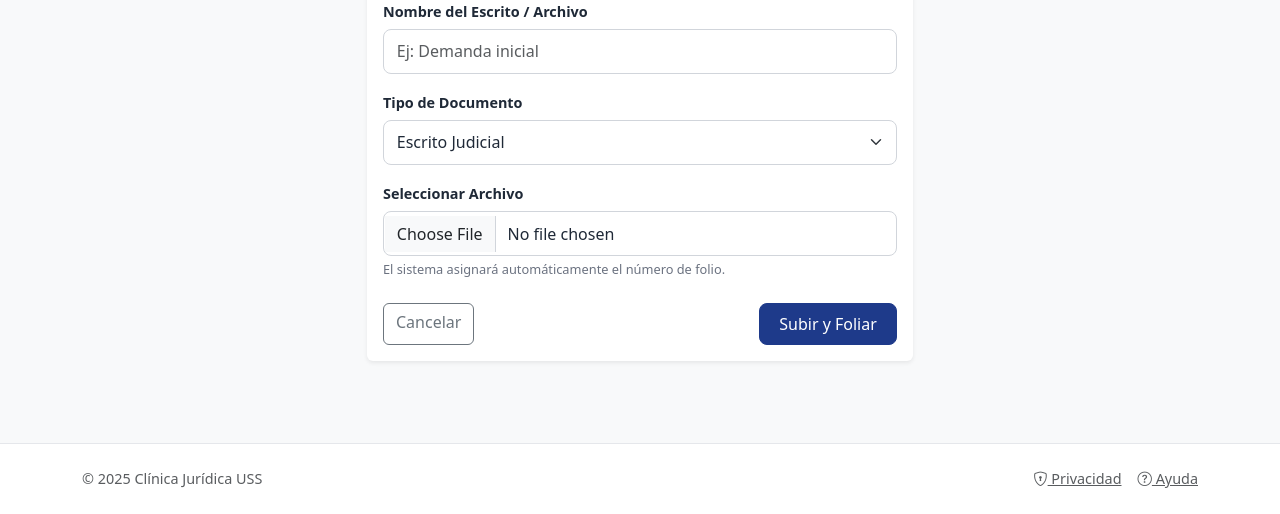
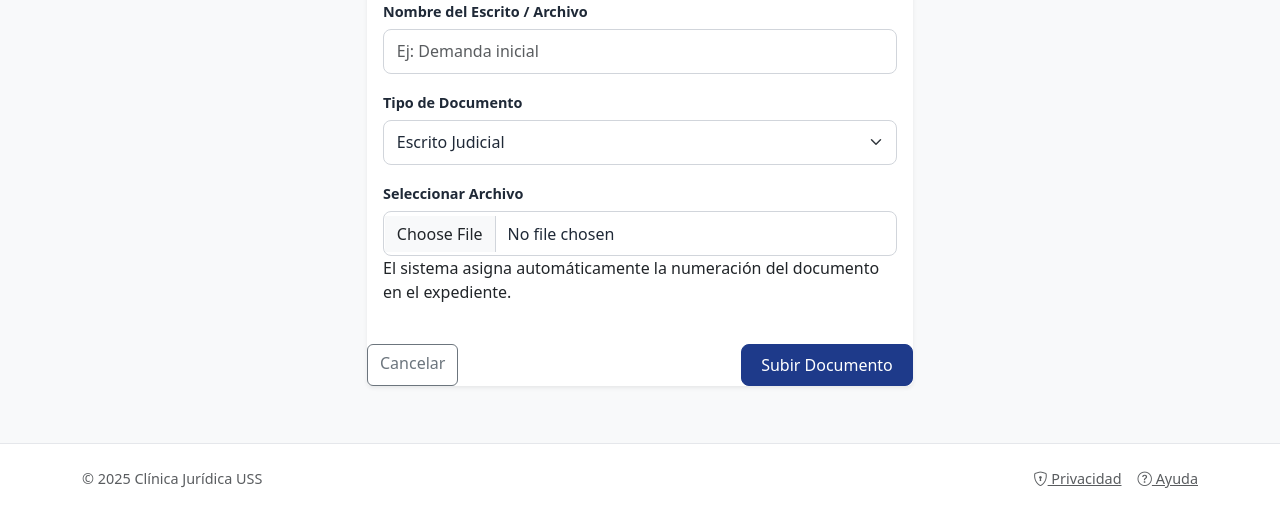
Before and after one commit to CarlosCR144/clinicaJuridicaUSS, a Django app: template templates/documentos/subir_documento.html in a window 1280 px wide. Shown: the part 286-800 px from the top of the page. Run offline with Django 5.2, Linux system fonts and the light colour scheme; the template is opened without the code that fills it: values that come from a table or form of the project are taken from there, others are empty.

```diff
--- a/casos/views.py
+++ b/casos/views.py
@@ -110,7 +110,7 @@ class CausaDetailView(LoginRequiredMixin, DetailView):
     def get_context_data(self, **kwargs):
         context = super().get_context_data(**kwargs)
 
-        context['documentos'] = self.object.documentos.all().order_by('folio')
+        context['documentos'] = self.object.documentos.all().order_by('orden_expediente')
         context['citas'] = self.object.citas.all().order_by('fecha_hora')
 
         # VALIDACIÓN DE INTEGRIDAD INTELIGENTE
@@ -125,7 +125,7 @@ class CausaDetailView(LoginRequiredMixin, DetailView):
                 # 1. Siempre mostramos la alerta visual en pantalla
                 alertas_integridad.append({
                     'tipo': 'modificado',
-                    'mensaje': f"El documento '{doc.nombre}' (Folio {doc.folio}) ha sido modificado externamente.",
+                    'mensaje': f"El documento '{doc.nombre}' (Documento N° {doc.orden_expediente}) ha sido modificado externamente.",
                     'documento': doc
                 })
 
--- a/documentos/models.py
+++ b/documentos/models.py
@@ -21,6 +21,7 @@ class Documento(models.Model):
     )
 
     causa = models.ForeignKey(Causa, on_delete=models.CASCADE, related_name='documentos')
+    orden_expediente = models.PositiveIntegerField(editable=False) # Para orden en el expediente
     subido_por = models.ForeignKey(settings.AUTH_USER_MODEL, on_delete=models.SET_NULL, null=True)
 
     archivo = models.FileField(upload_to='documentos/%Y/%m/')
@@ -37,24 +38,25 @@ class Documento(models.Model):
         related_name='docs_aprobados'
     )
 
-    folio = models.PositiveIntegerField(editable=False)
     version = models.PositiveIntegerField(default=1, editable=False)
     fecha_subida = models.DateTimeField(auto_now_add=True)
     hash_archivo = models.CharField(max_length=64, blank=True, null=True)
     hash_fallido = models.CharField(max_length=64, blank=True, null=True, editable=False)
 
-    class Meta:
-        ordering = ['causa', 'folio']
-        unique_together = ('causa', 'folio')
 
     def __str__(self):
-        return f"Folio {self.folio} - {self.nombre} ({self.get_estado_display()})"
+        return f"Documento N° {self.causa_id} | Doc {self.orden_expediente} - {self.nombre}"
 
+
+    class Meta:
+        ordering = ['causa', 'orden_expediente']
+        unique_together = ('causa', 'orden_expediente')
     def save(self, *args, **kwargs):
-        # 1. Foliación Automática
-        if not self.folio:
-            ultimo_doc = Documento.objects.filter(causa=self.causa).order_by('-folio').first()
-            self.folio = (ultimo_doc.folio + 1) if ultimo_doc else 1
+
+        # 1 Numeracion automatica del documento dentro del caso
+        if not self.orden_expediente:
+            ultimo = Documento.objects.filter(causa=self.causa).order_by('-orden_expediente').first()
+            self.orden_expediente = ultimo.orden_expediente + 1 if ultimo else 1
 
         # 2. Hash SHA-256
         if self.archivo and not self.hash_archivo:
--- a/documentos/views.py
+++ b/documentos/views.py
@@ -35,7 +35,7 @@ class SubirDocumentoView(RolRequiredMixin, LoginRequiredMixin, CreateView):
             causa=self.causa,
             usuario=self.request.user,
             accion='archivo',
-            detalle=f"Se subió documento: {documento.nombre} (Folio {documento.folio}) - Estado: {documento.get_estado_display()}"
+            detalle=f"Se subió documento: {documento.nombre} (Documento N° {documento.orden_expediente}) - Estado: {documento.get_estado_display()}"
         )
 
         messages.success(self.request, "Documento subido. Queda pendiente de revisión por el Supervisor.")
@@ -75,7 +75,7 @@ class CambiarEstadoDocumentoView(RolRequiredMixin, LoginRequiredMixin, View):
             causa=doc.causa,
             usuario=request.user,
             accion='actualizacion', # O 'nota'
-            detalle=f"Revisión Documento (Folio {doc.folio}): {doc.get_estado_display()}. {doc.observaciones_rechazo}"
+            detalle=f"Revisión Documento (Documento N° {doc.orden_expediente}): {doc.get_estado_display()}. {doc.observaciones_rechazo}"
         )
 
         messages.success(request, msg)
--- a/templates/documentos/subir_documento.html
+++ b/templates/documentos/subir_documento.html
@@ -40,12 +40,12 @@
             <label class="form-label fw-semibold">Seleccionar Archivo</label>
             {{ form.archivo }}
             {% if form.archivo.errors %}<div class="text-danger small">{{ form.archivo.errors.0 }}</div>{% endif %}
-            <div class="form-text">El sistema asignará automáticamente el número de folio.</div>
+            <class="form-text"> El sistema asigna automáticamente la numeración del documento en el expediente.</div>
           </div>
 
           <div class="d-flex justify-content-between">
             <a href="{% url 'casos:detalle' caso.id %}" class="btn btn-outline-secondary">Cancelar</a>
-            <button type="submit" class="btn btn-primary">Subir y Foliar</button>
+            <button type="submit" class="btn btn-primary">Subir Documento</button>
           </div>
         </form>
       </div>
```
Also changed, not shown: templates/casos/detalle_caso.html (+7 -1 lines).
